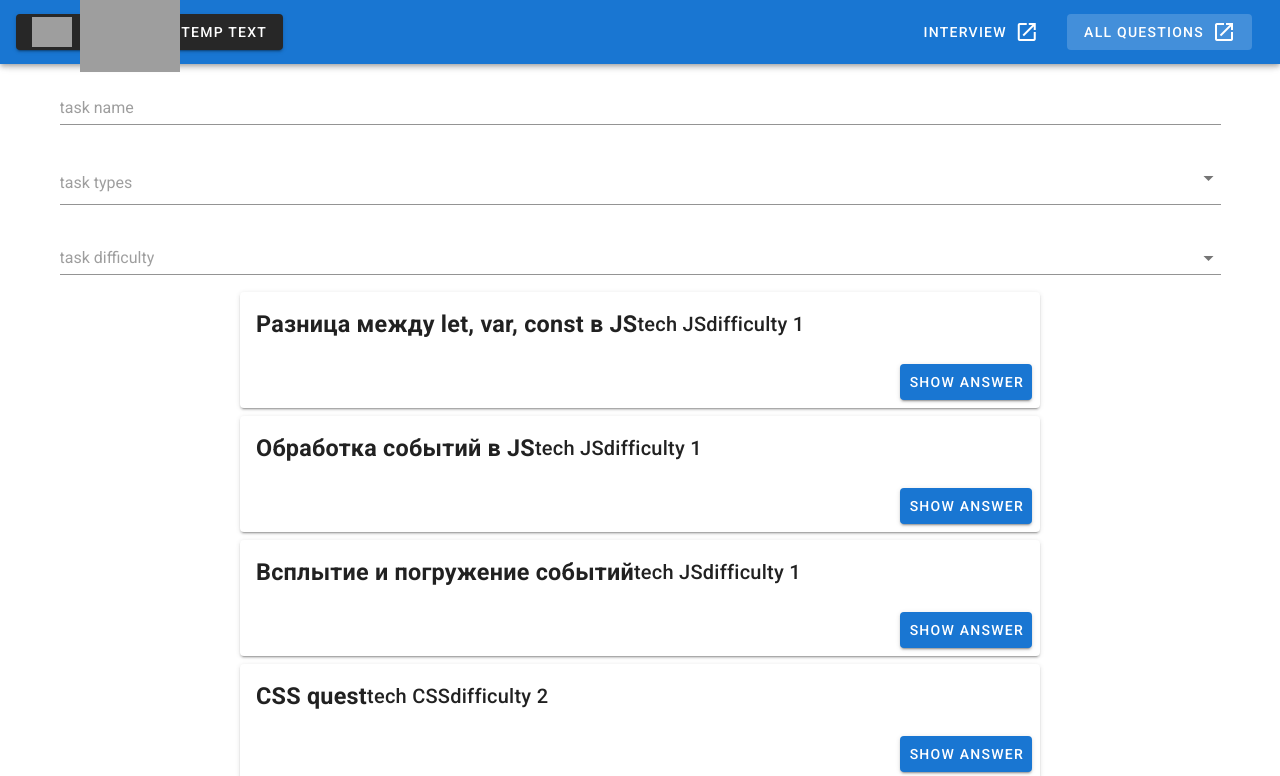
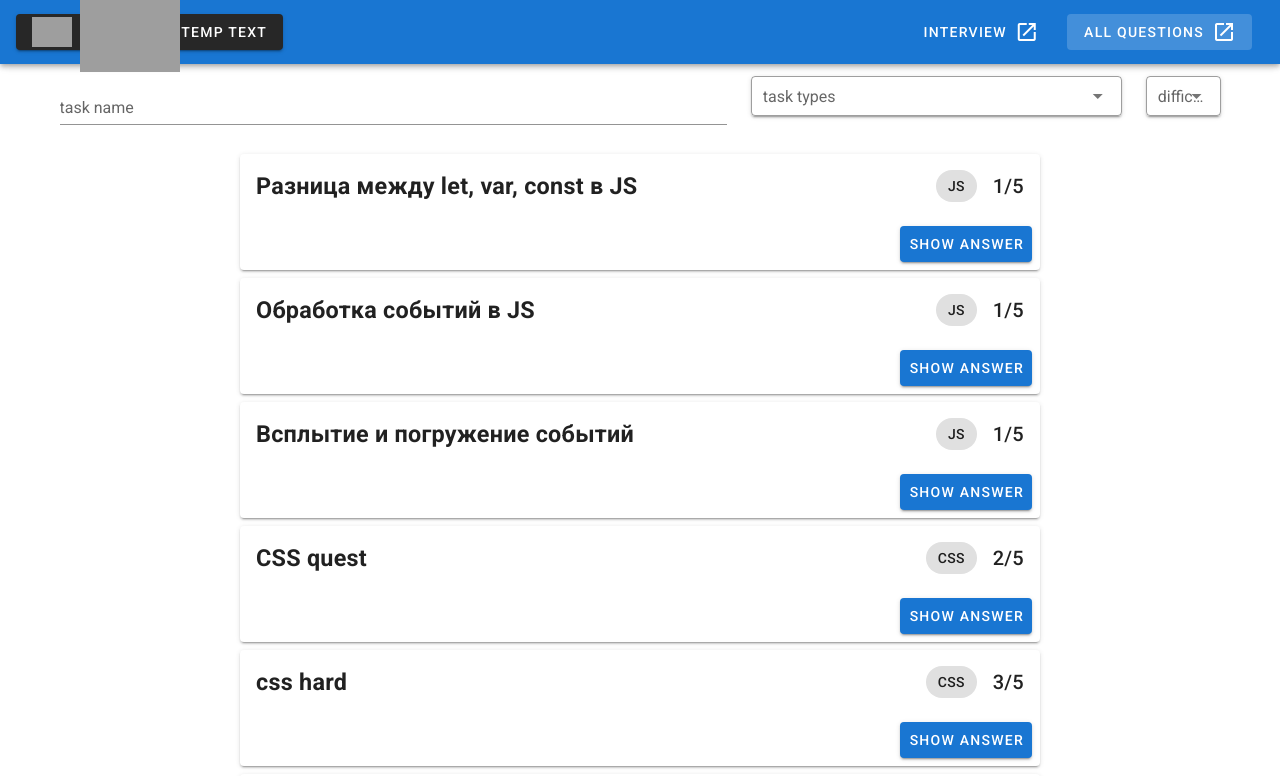
Before and after one commit to tsepo4kin/auto-interview, a Vue app: page /questionsList in a window 1280 px wide. Shown: the top 776 px of the page. Built offline with nearby package versions, Linux system fonts and the light colour scheme; grey boxes are pictures that could not be loaded.

Commit message:
feat: chips,links,diff in QuestionItem

```diff
--- a/src/components/QuestionItem.vue
+++ b/src/components/QuestionItem.vue
@@ -3,10 +3,14 @@
     <v-card width="800px" class="mx-auto mt-2">
       <v-card-title>
         <h3>{{ questionData.title }}</h3>
-        <span>tech {{ questionData.type }}</span>
-        <span>difficulty {{ questionData.difficulty }}</span>
+        <v-chip class="ml-auto">{{ questionData.type }}</v-chip>
+        <span class="ml-4">{{ questionData.difficulty }}/5</span>
       </v-card-title>
-      <v-card-text v-if="showSolution">{{ questionData.solution }}</v-card-text>
+      <v-card-text v-if="showSolution" class="pb-0">
+        <h4>Answer</h4>
+        {{ questionData.solution }} <br />
+        <a :href="questionData.link" target="_blank">View more</a>
+      </v-card-text>
       <v-card-actions>
         <v-btn
           class="ml-auto"
--- a/src/views/QuestionsList.vue
+++ b/src/views/QuestionsList.vue
@@ -1,18 +1,35 @@
 <template>
   <v-container>
-    <v-text-field placeholder="task name" v-model="taskName"></v-text-field>
+    <v-form>
+      <v-row>
+        <v-col lg="7">
+          <v-text-field label="task name" v-model="taskName"></v-text-field>
+        </v-col>
+        <v-col lg="4">
           <v-select
-      placeholder="task types"
+            clearable
+            label="task types"
             multiple
+            outlined
+            solo
+            dense
             chips
             :items="selectType"
             v-model="type"
           ></v-select>
+        </v-col>
+        <v-col lg="1">
           <v-select
-      placeholder="task difficulty"
+            outlined
+            solo
+            dense
+            label="difficulty"
             :items="selectDifficulty"
             v-model="difficulty"
           ></v-select>
+        </v-col>
+      </v-row>
+    </v-form>
     <question-item
       v-for="question of filteredTasks"
       :key="question.id"
@@ -40,6 +57,7 @@ export default {
         difficulty: "1",
         title: "Разница между let, var, const в JS",
         solution: "Область видимости и невозможность изменить const",
+        link: "https://developer.mozilla.org/ru/",
       },
       {
         id: 2,
@@ -47,6 +65,7 @@ export default {
         difficulty: "1",
         title: "Обработка событий в JS",
         solution: "AddEventListener",
+        link: "https://developer.mozilla.org/ru/",
       },
       {
         id: 3,
@@ -54,6 +73,7 @@ export default {
         difficulty: "1",
         title: "Всплытие и погружение событий",
         solution: "Как работает prevent, stopPropagation etc",
+        link: "https://developer.mozilla.org/ru/",
       },
       {
         id: 4,
@@ -61,6 +81,7 @@ export default {
         difficulty: "2",
         title: "CSS quest",
         solution: "css",
+        link: "https://developer.mozilla.org/ru/",
       },
       {
         id: 5,
@@ -68,6 +89,7 @@ export default {
         difficulty: "3",
         title: "css hard",
         solution: "AddEventListener",
+        link: "https://developer.mozilla.org/ru/",
       },
       {
         id: 6,
@@ -75,6 +97,7 @@ export default {
         difficulty: "5",
         title: "Всплытие и погружение событий",
         solution: "Как работает prevent, stopPropagation etc",
+        link: "https://developer.mozilla.org/ru/",
       },
     ],
   }),
@@ -94,14 +117,6 @@ export default {
       if (this.type) {
         result = result.filter((e) => this.type.includes(e.type));
       }
-      console.log(
-        {
-          taskName: this.taskName,
-          type: this.type,
-          difficulty: this.difficulty,
-        },
-        result
-      );
       return result;
     },
   },
```
Lines whose indentation alone changed are shown as unchanged.
